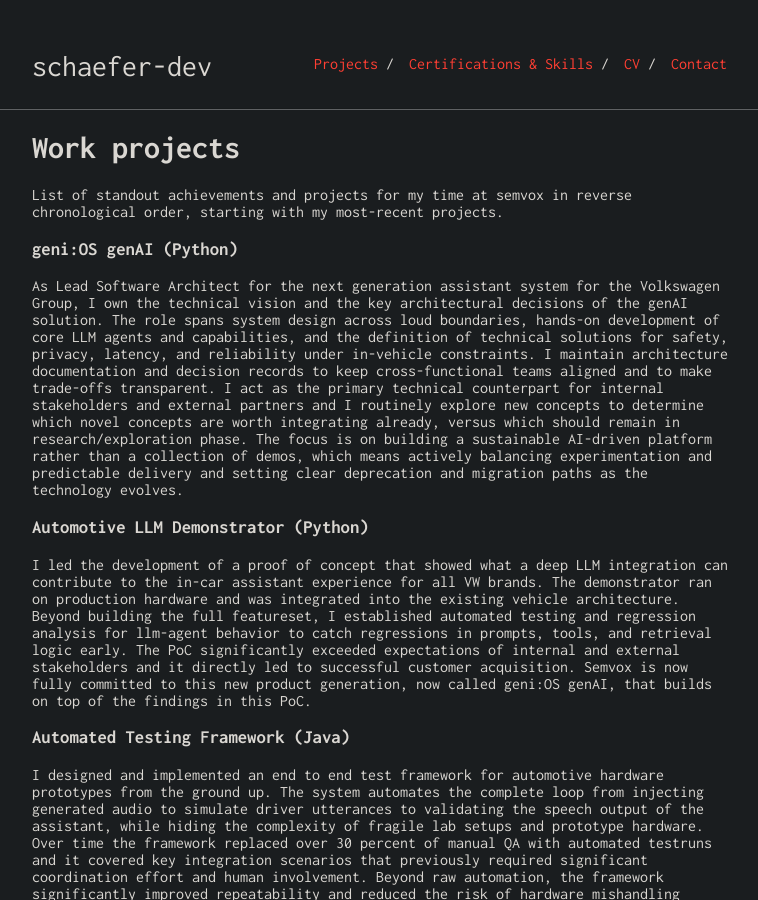
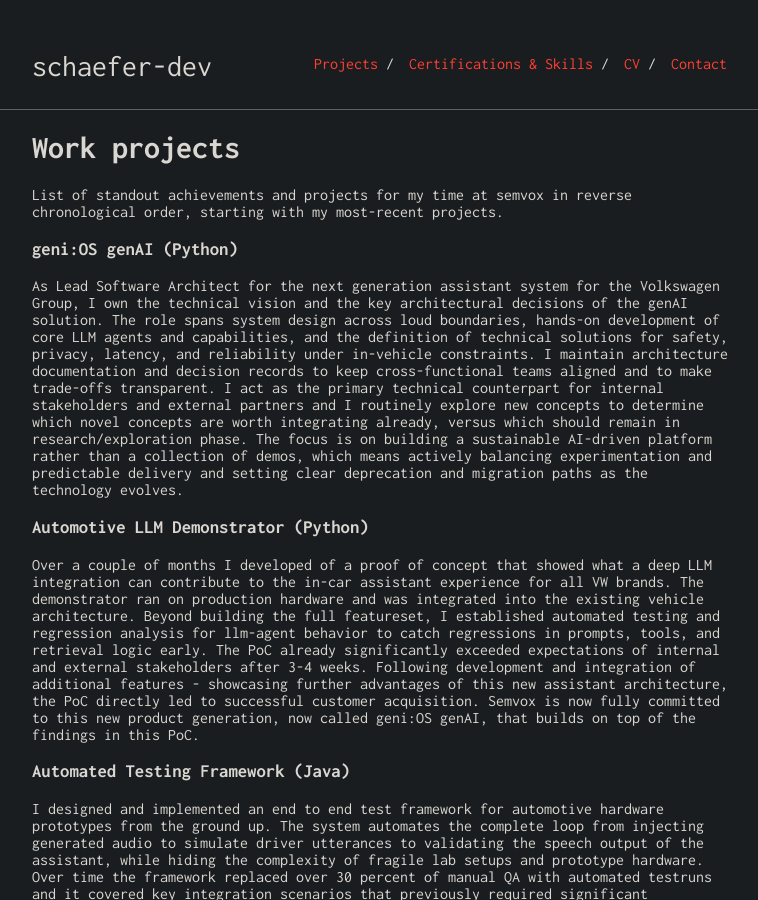
Before and after one commit to schaefer-dev/schaefer-dev.github.io, a Jekyll site: the page built from projects.md, in a window 1280 px wide and 900 px high. Shown: the whole window, without its empty margins (258-1016 px from the left). Built offline with Jekyll 4.4.1, drawn with Linux system fonts in a browser that asks for light colours.

Commit message:
Improved wording even further

```diff
--- a/projects.md
+++ b/projects.md
@@ -16,7 +16,7 @@
 
 ### Automotive LLM Demonstrator (Python)
 
-I led the development of a proof of concept that showed what a deep LLM integration can contribute to the in-car assistant experience for all VW brands. The demonstrator ran on production hardware and was integrated into the existing vehicle architecture. Beyond building the full featureset, I established automated testing and regression analysis for llm-agent behavior to catch regressions in prompts, tools, and retrieval logic early. The PoC significantly exceeded expectations of internal and external stakeholders and it directly led to successful customer acquisition. Semvox is now fully committed to this new product generation, now called geni:OS genAI, that builds on top of the findings in this PoC.
+Over a couple of months I developed of a proof of concept that showed what a deep LLM integration can contribute to the in-car assistant experience for all VW brands. The demonstrator ran on production hardware and was integrated into the existing vehicle architecture. Beyond building the full featureset, I established automated testing and regression analysis for llm-agent behavior to catch regressions in prompts, tools, and retrieval logic early. The PoC already significantly exceeded expectations of internal and external stakeholders after 3-4 weeks. Following development and integration of additional features - showcasing further advantages of this new assistant architecture, the PoC directly led to successful customer acquisition. Semvox is now fully committed to this new product generation, now called geni:OS genAI, that builds on top of the findings in this PoC.
 
 
 ### Automated Testing Framework (Java)
```
